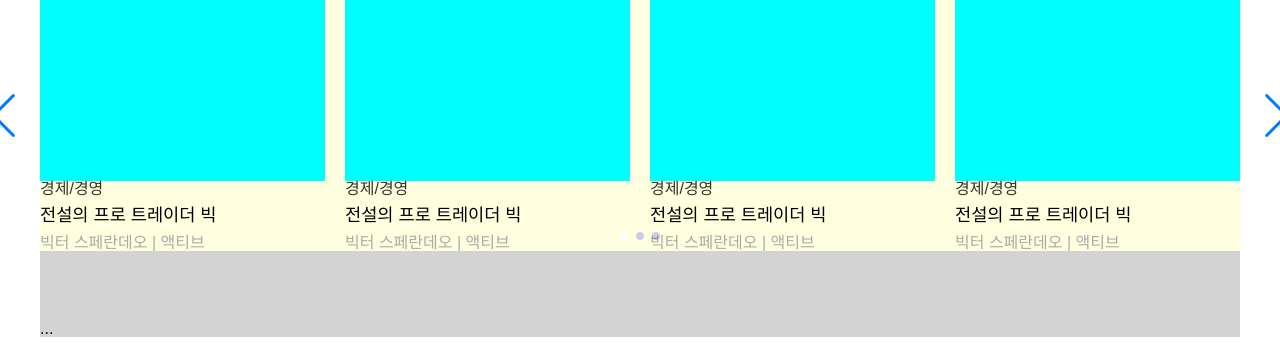
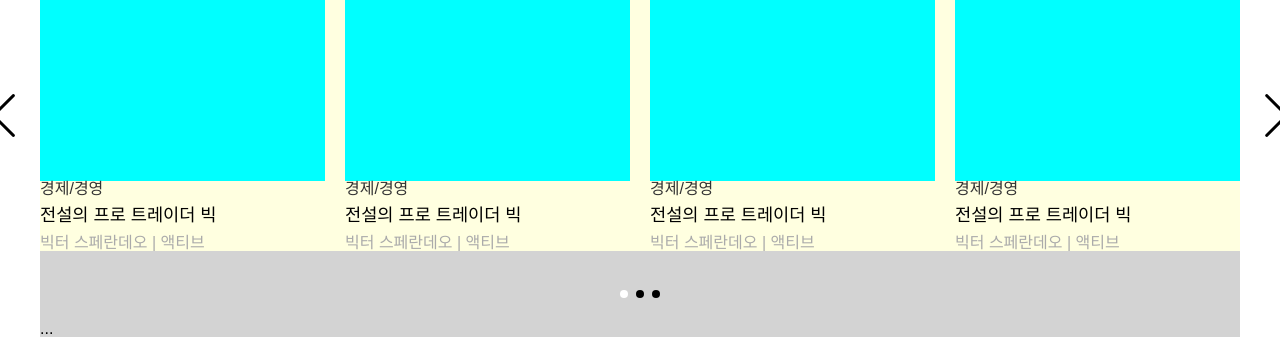
Before and after one commit to yeonsukim02/js_plugin, a plain HTML site: page swiper-op2.html in a window 1280 px wide. Shown: the part 124-472 px from the top of the page. Drawn offline with nearby package versions, Linux system fonts and the light colour scheme.

Commit message:
Add files via upload

```diff
--- a/swiper-op2.html
+++ b/swiper-op2.html
@@ -25,11 +25,12 @@
         main .popular .container .popular_s .swiper-slide .book_name{margin: 10px 0; font-size: 1.1rem;}
         main .popular .container .popular_s .swiper-slide .info{color: #aaa}
         /* swiper-button은 absolute를 가지고 있기 때문에 위치를 자유롭게 설정할 수 있다. */
-        main .popular .container .swiper-button-prev {left: -50px;}
-        main .popular .container .swiper-button-next {right: -50px;}
+        main .popular .container .swiper-button-prev {left: -50px; color: #000;}
+        main .popular .container .swiper-button-next {right: -50px; color: #000;}
         /* swiper-slide 안에서는 속성값 자유롭게 변경 가능 */
-        main .popular .container .swiper-pagination-bullet {background-color: blue;}
-        main .popular .container .swiper-pagination-bullet-active {background-color: #fff; bottom: -50px;}
+        main .popular .container .swiper-pagination{bottom: -50px;}
+        main .popular .container .swiper-pagination-bullet {background-color: #000; opacity: 1;}
+        main .popular .container .swiper-pagination-bullet-active {background-color: #fff;}
     </style>
 </head>
 <body>
@@ -79,7 +80,7 @@
                         </div>
                     </div>
                 </div>
-                <!-- swiper-button에는 position:absolute 내장됨 -->
+                <!-- navigation, pagination, slide에는 position:absolute 내장됨, opacity: 0.2도 내장됨 -->
                 <div class="swiper-button-next"></div>
                 <div class="swiper-button-prev"></div>
                 <div class="swiper-pagination"></div>
```
